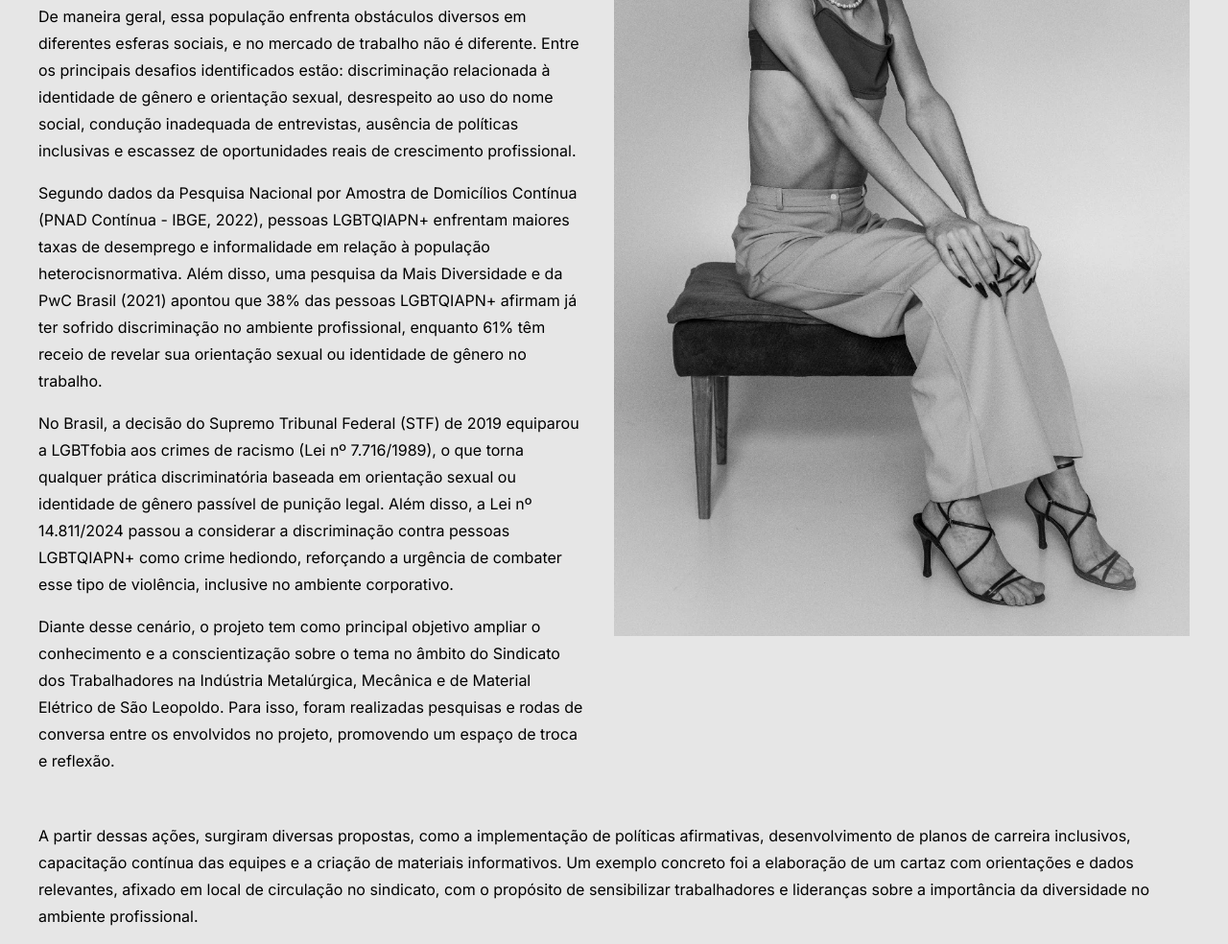
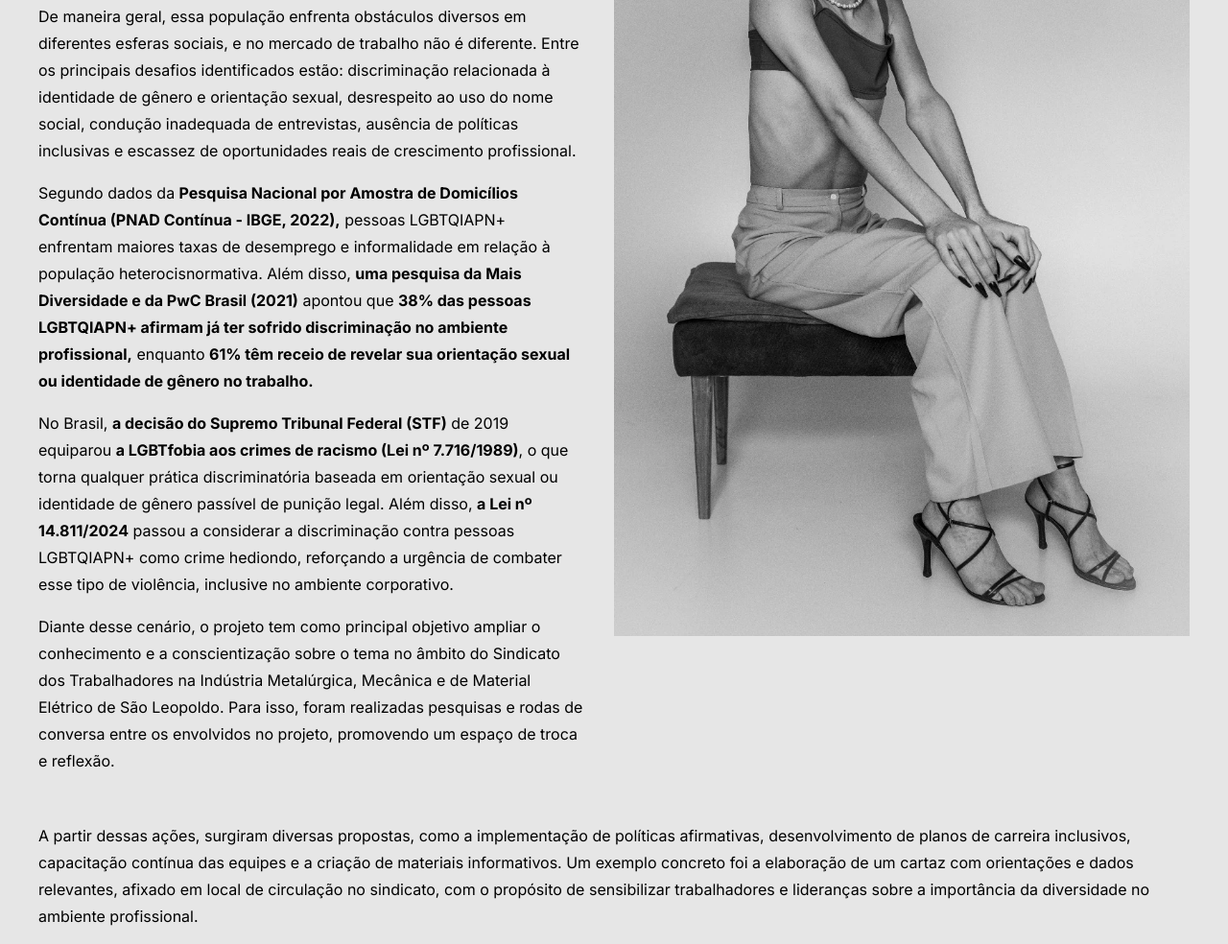
Before and after one commit to jef-sorridente/projeto-extensao-a, a website built with Vite: page projeto-extensao-a/index.html in a window 1280 px wide. Shown: the part 2066-3050 px from the top of the page at 96% size. Built offline with nearby package versions, Linux system fonts and the light colour scheme.

Commit message:
ajuste no bold dos textos

```diff
--- a/projeto-extensao-a/index.html
+++ b/projeto-extensao-a/index.html
@@ -147,17 +147,22 @@
             </p>
 
             <p class="text">
-              Segundo dados da Pesquisa Nacional por Amostra de Domicílios Contínua (PNAD Contínua - IBGE, 2022),
+              Segundo dados da <strong>Pesquisa Nacional por Amostra de Domicílios Contínua (PNAD Contínua - IBGE,
+                2022),</strong>
               pessoas LGBTQIAPN+ enfrentam maiores taxas de desemprego e informalidade em relação à população
-              heterocisnormativa. Além disso, uma pesquisa da Mais Diversidade e da PwC Brasil (2021) apontou que 38%
-              das pessoas LGBTQIAPN+ afirmam já ter sofrido discriminação no ambiente profissional, enquanto 61% têm
-              receio de revelar sua orientação sexual ou identidade de gênero no trabalho.
+              heterocisnormativa. Além disso, <strong>uma pesquisa da Mais Diversidade e da PwC Brasil (2021)</strong>
+              apontou que <strong> 38%
+                das pessoas LGBTQIAPN+ afirmam já ter sofrido discriminação no ambiente profissional,</strong> enquanto
+              <strong> 61% têm
+                receio de revelar sua orientação sexual ou identidade de gênero no trabalho.</strong>
             </p>
 
             <p class="text">
-              No Brasil, a decisão do Supremo Tribunal Federal (STF) de 2019 equiparou a LGBTfobia aos crimes de racismo
-              (Lei nº 7.716/1989), o que torna qualquer prática discriminatória baseada em orientação sexual ou
-              identidade de gênero passível de punição legal. Além disso, a Lei nº 14.811/2024 passou a considerar a
+              No Brasil, <strong>a decisão do Supremo Tribunal Federal (STF)</strong> de 2019 equiparou <strong>a
+                LGBTfobia aos crimes de racismo
+                (Lei nº 7.716/1989)</strong>, o que torna qualquer prática discriminatória baseada em orientação sexual
+              ou
+              identidade de gênero passível de punição legal. Além disso, <strong>a Lei nº 14.811/2024</strong> passou a considerar a
               discriminação contra pessoas LGBTQIAPN+ como crime hediondo, reforçando a urgência de combater esse tipo
               de violência, inclusive no ambiente corporativo.
             </p>
```
